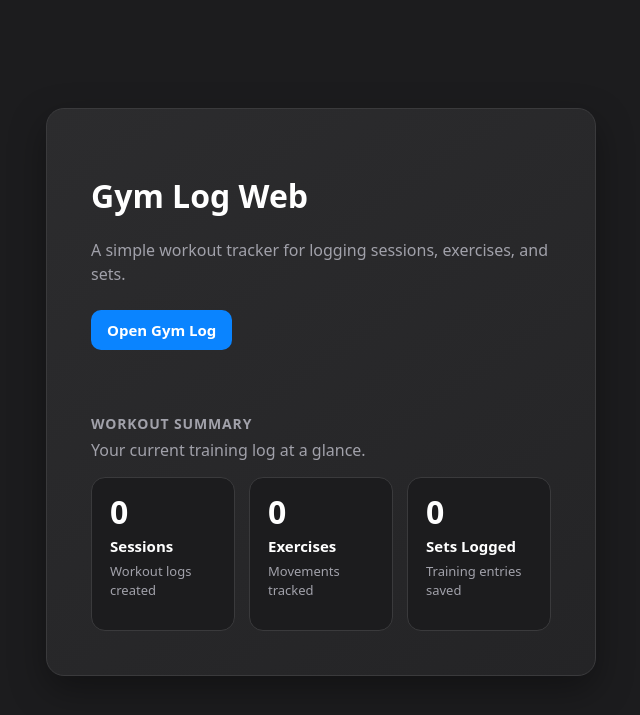
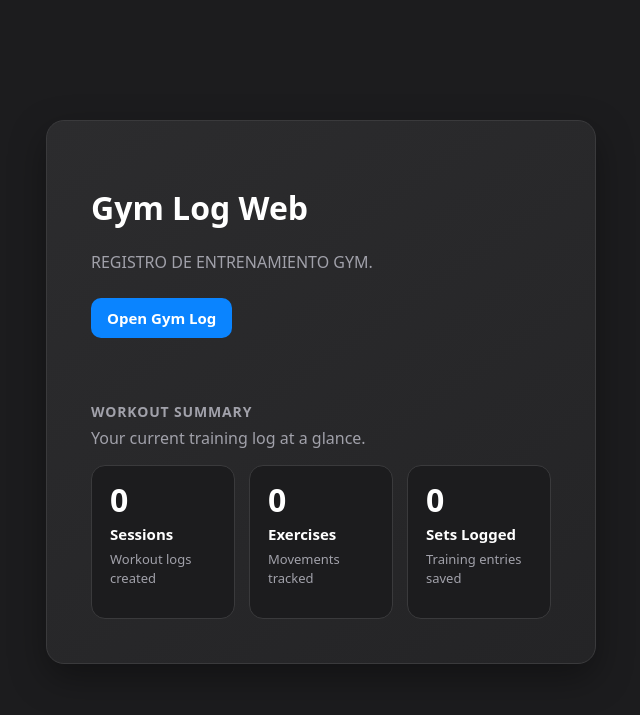
Before and after one commit to mojs2005-ship-it/PAG-WEB-GYM, a Flask app: page / in a window 1280 px wide. Shown: the top 715 px of the page, without its empty margins (319-959 px from the left). Run offline with Flask 3, Linux system fonts and the light colour scheme; data that the repository does not hold is empty.

Commit message:
feat: cambio de demostración

```diff
--- a/templates/index.html
+++ b/templates/index.html
@@ -13,7 +13,7 @@
                     <h1>Gym Log Web</h1>
 
                     <p class="muted hero-text">
-                        A simple workout tracker for logging sessions, exercises, and sets.
+                        REGISTRO DE ENTRENAMIENTO GYM.
                     </p>
                 </div>
 
```
